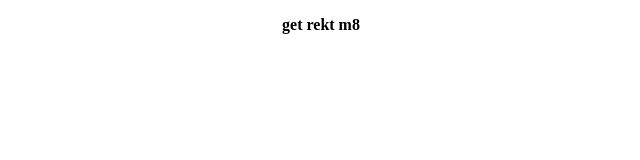
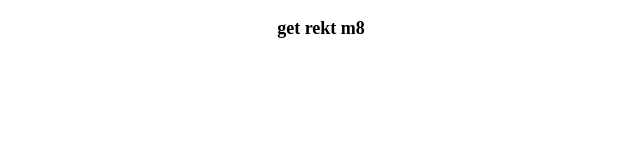
Before and after one commit to GothamGamer117/uwu, a plain HTML site: page index.html in a window 1280 px wide. Shown: the full height of the page, 319-959 px from the left. Drawn offline with Linux system fonts and the light colour scheme.

Commit message:
Update index.html

```diff
--- a/index.html
+++ b/index.html
@@ -4,6 +4,6 @@
 <title>get rekt m8</title>
 </head>
 <body>
-  <p style="text-align:center"><b>get rekt m8</b></p>
+  <p style="text-align:center;font-size:18px"><b>get rekt m8</b></p>
 </body>
 </html>
```
